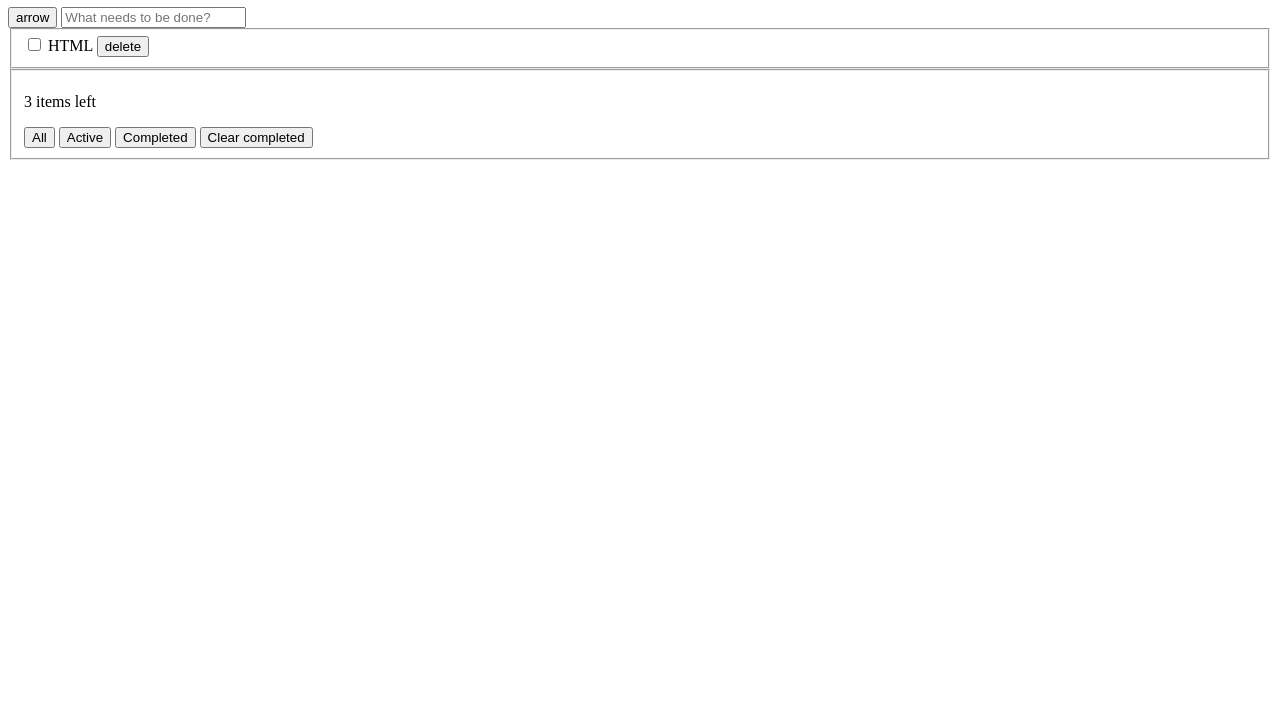
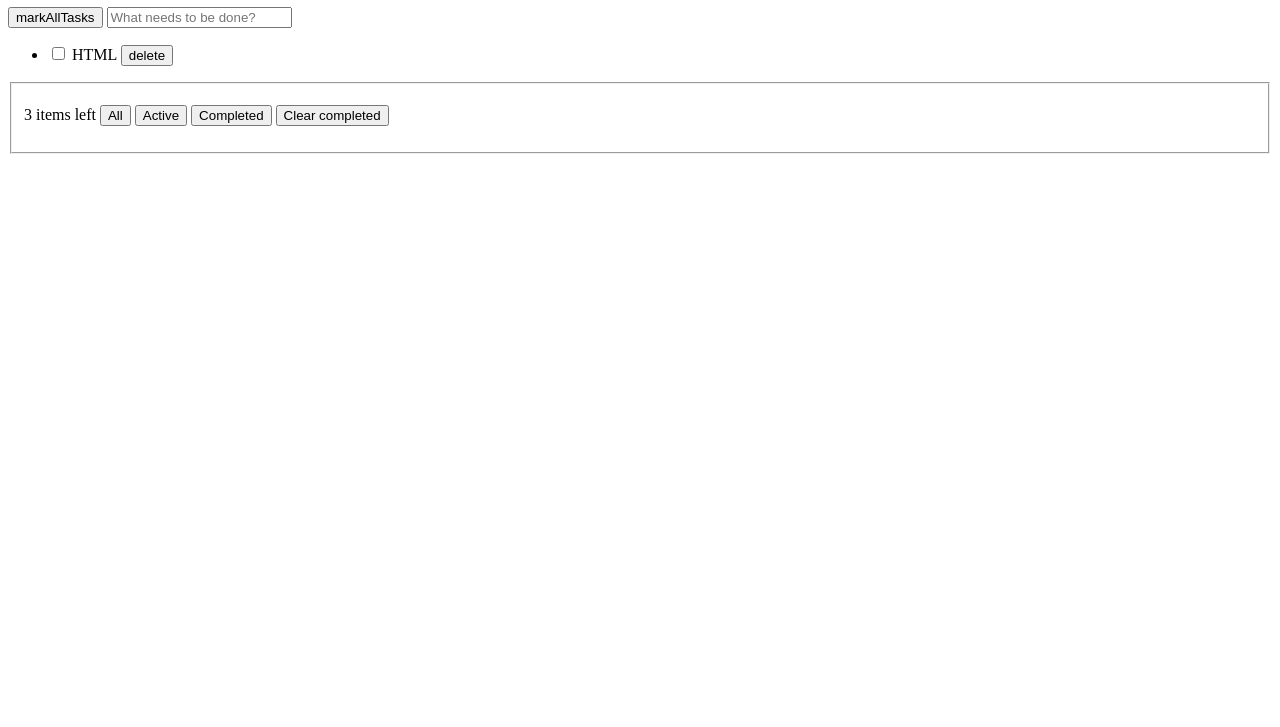
Before and after one commit to ok-technopolis-autumn-2022/Aleksei_Ivakin, a plain HTML site: page index.html in a window 1280 px wide. Shown: the part 73-800 px from the top of the page. Drawn offline with Linux system fonts and the light colour scheme.

Commit message:
Исправлены замечания

```diff
--- a/index.html
+++ b/index.html
@@ -13,22 +13,23 @@
         <section class="mainView">
             <div class="inputField">
                 <button class="expandButton">
-                    arrow
+                    markAllTasks
                 </button>
                 <input class="newTaskInput" type="text" aria-label="Новая задача" placeholder="What needs to be done?">
             </div>
-            <div class="mainList">
-                <fieldset class="tasks">
+            <ul class="mainList" aria-label="Список задач">
+                <li>
                     <input type="checkbox" id="task" aria-label="Выполнение задачи">
                     <label for="task" aria-label="Задача">HTML</label>
-                    <input type="button" value="delete">
-                </fieldset>
-            </div>
+                    <input type="button" value="delete" aria-label="Удалить задачу">
+                </li>
+            </ul>
         </section>
         <section class="buttons">
             <div class="formatField">
-                <fieldset>
-                    <p class="countInfo">3 items left</p>
+                <fieldset role="group" aria-label="Кнопки действий">
+                    <p class="countInfo">3 items left <!--
+                    -->
                         <button class="selectAllButton" aria-label="Выбрать все задачи">
                             All
                         </button>
@@ -41,6 +42,7 @@
                         <button class="clearCompletedButton" aria-label="Удалить выполненные задачи">
                             Clear completed
                         </button>
+                    </p>
                 </fieldset>
             </div>
         </section>
```
Lines whose indentation alone changed are shown as unchanged.
